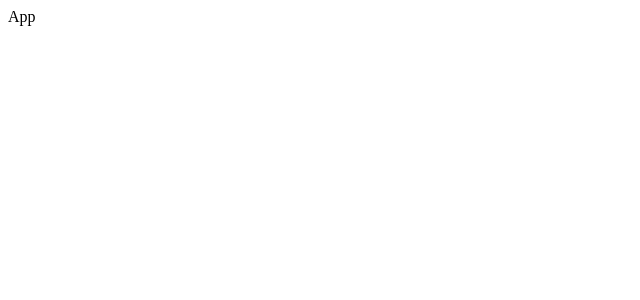
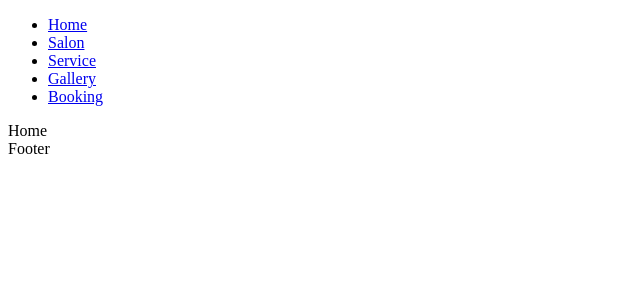
Before and after one commit to eobcre/salon-geometric, a React (Vite) app: page / in a window 1280 px wide. Shown: the top 300 px of the page, without its empty margins (0-640 px from the left). Built offline with nearby package versions, Linux system fonts and the light colour scheme.

Commit message:
placed components

```diff
--- a/src/App.tsx
+++ b/src/App.tsx
@@ -1,5 +1,27 @@
+import { Route, Routes } from 'react-router-dom';
+
+import Header from './components/Header';
+import Home from './pages/Home';
+import Salon from './pages/Salon';
+import Service from './pages/Service';
+import Gallery from './pages/Gallery';
+import Book from './pages/Book';
+import Footer from './components/Footer';
+
 const App = () => {
-  return <div>App</div>;
+  return (
+    <>
+      <Header />
+      <Routes>
+        <Route path='/' element={<Home />} />
+        <Route path='/salon' element={<Salon />} />
+        <Route path='/service' element={<Service />} />
+        <Route path='/gallery' element={<Gallery />} />
+        <Route path='/book' element={<Book />} />
+      </Routes>
+      <Footer />
+    </>
+  );
 };
 
 export default App;
```
